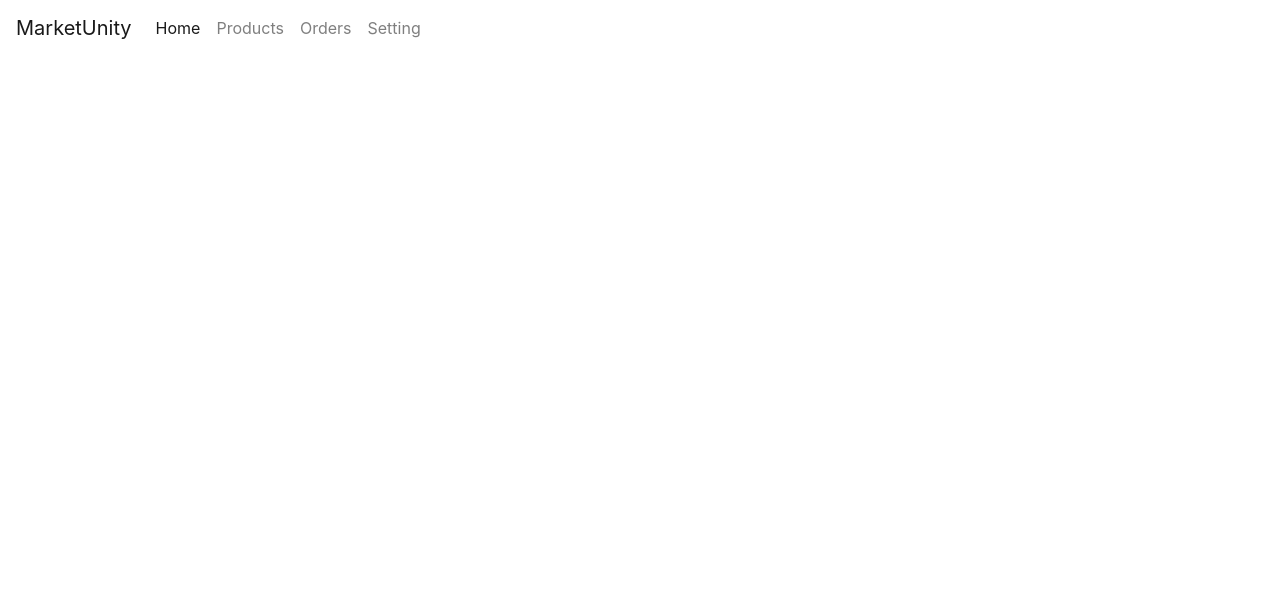
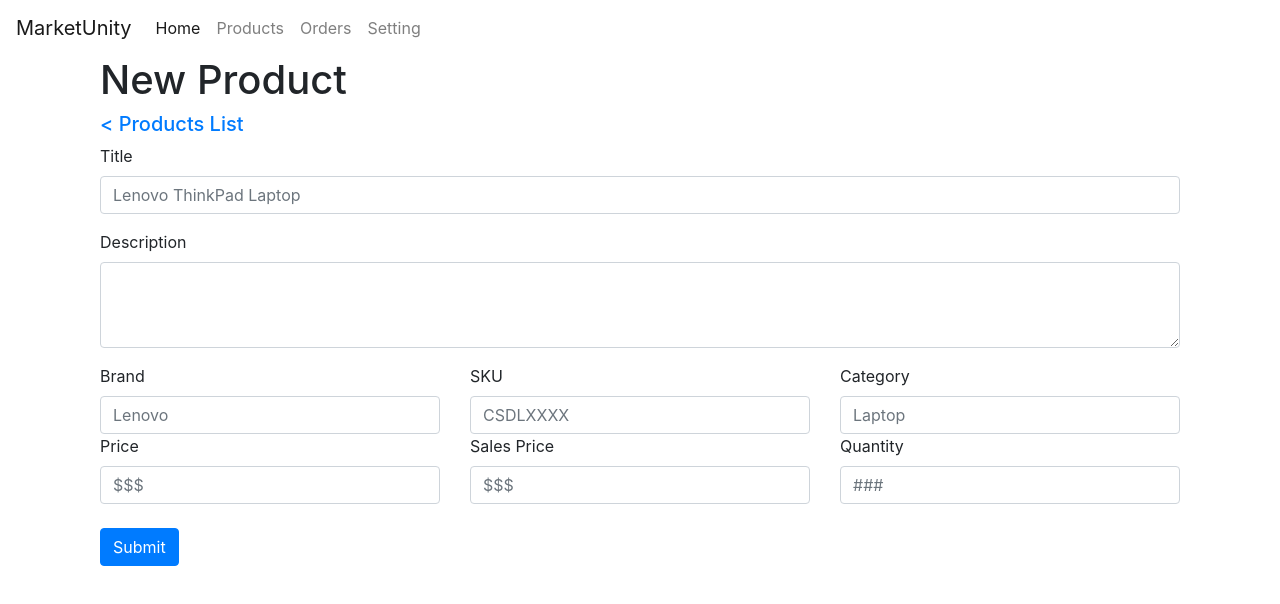
Before and after one commit to smhpi/angularAws, an Angular app: page /new in a window 1280 px wide. Before the commit this address led to /. Shown: the top 604 px of the page. Built offline with nearby package versions, Linux system fonts and the light colour scheme.

Commit message:
develop-form

```diff
--- a/src/app/app.routing.ts
+++ b/src/app/app.routing.ts
@@ -1,6 +1,7 @@
 import { Routes, RouterModule } from "@angular/router";
 
 import { ProductList } from "./product-list.component";
+import { NewProduct } from "./new-product.component";
 import { HomeComponent } from "./app-home.component";
 
 const appRoutes: Routes = [
@@ -9,6 +10,10 @@ const appRoutes: Routes = [
     component: ProductList
   },
   {
+    path: "new",
+    component: NewProduct
+  },
+  {
     path: "",
     component: HomeComponent
   }
--- /dev/null
+++ b/src/app/new-product.component.html
@@ -0,0 +1,101 @@
+<div class="container">
+  <h1>New Product</h1>
+  <h5>
+    <a routerLink="/products"> {{ "<" }} Products List</a>
+  </h5>
+  <form #newProductForm="ngForm" (ngSubmit)="onSubmit(newProductForm.value)">
+    <div class="form-group">
+      <label for="title">Title</label>
+      <input
+        name="title"
+        type="text"
+        class="form-control"
+        id="title"
+        placeholder="Lenovo ThinkPad Laptop"
+        ngModel
+      />
+    </div>
+    <div class="form-group">
+      <label for="details">Description</label>
+      <textarea
+        name="details"
+        class="form-control"
+        id="details"
+        rows="3"
+        ngModel
+      ></textarea>
+    </div>
+    <div class="row">
+      <div class="col-md-4">
+        <label for="brand">Brand</label>
+        <input
+          name="name"
+          type="text"
+          class="form-control"
+          id="brand"
+          placeholder="Lenovo"
+          ngModel
+        />
+      </div>
+      <div class="col-md-4">
+        <label for="sku">SKU</label>
+        <input
+          name="sku"
+          type="text"
+          class="form-control"
+          id="sku"
+          placeholder="CSDLXXXX"
+          ngModel
+        />
+      </div>
+      <div class="col-md-4">
+        <label for="category">Category</label>
+        <input
+          name="category"
+          type="text"
+          class="form-control"
+          id="category"
+          placeholder="Laptop"
+          ngModel
+        />
+      </div>
+    </div>
+    <div class="row">
+      <div class="col-md-4">
+        <label for="price">Price</label>
+        <input
+          name="price"
+          type="text"
+          class="form-control"
+          id="price"
+          placeholder="$$$"
+          ngModel
+        />
+      </div>
+      <div class="col-md-4">
+        <label for="salesPrice">Sales Price</label>
+        <input
+          name="salesprice"
+          type="text"
+          class="form-control"
+          id="salesPrice"
+          placeholder="$$$"
+          ngModel
+        />
+      </div>
+      <div class="col-md-4">
+        <label for="quantity">Quantity</label>
+        <input
+          name="quantity"
+          type="text"
+          class="form-control"
+          id="quantity"
+          placeholder="###"
+          ngModel
+        />
+      </div>
+    </div>
+    <br />
+    <button type="submit" class="btn btn-primary">Submit</button>
+  </form>
+</div>
--- /dev/null
+++ b/src/app/new-product.component.ts
@@ -0,0 +1,12 @@
+import { Component } from "@angular/core";
+
+@Component({
+  selector: "new-item",
+  templateUrl: "./new-product.component.html",
+  styleUrls: ["./new-product.component.html"]
+})
+export class NewProduct {
+  onSubmit(title) {
+    console.log(title);
+  }
+}
--- a/src/app/product-list.component.html
+++ b/src/app/product-list.component.html
@@ -2,7 +2,17 @@
   <div>{{ productItems | categoryList }}</div>
 </header>
 <section>
-  <h1>Products</h1>
+  <div>
+    <h1 style="float: left">Products</h1>
+    <button
+      class="btn btn-success"
+      style="position: relative; float: right;"
+      routerLink="/new"
+    >
+      + Add Item
+    </button>
+    <br style="clear: both;" />
+  </div>
   <app-product
     [ngClass]="{
       'in-stock': productItem.quantity > 0,
```
Also changed, not shown: src/app/app.module.ts (+6 -3 lines), src/app/new-product.component.css (added).
